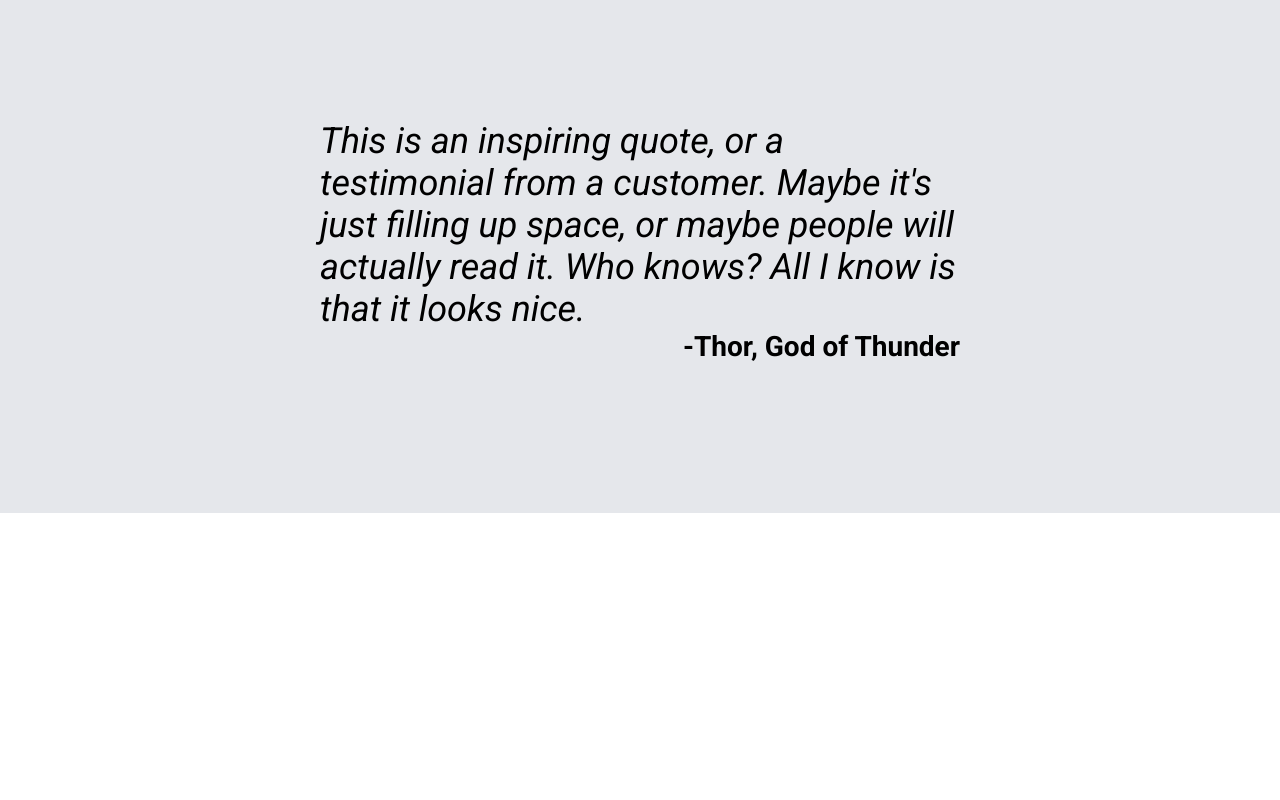
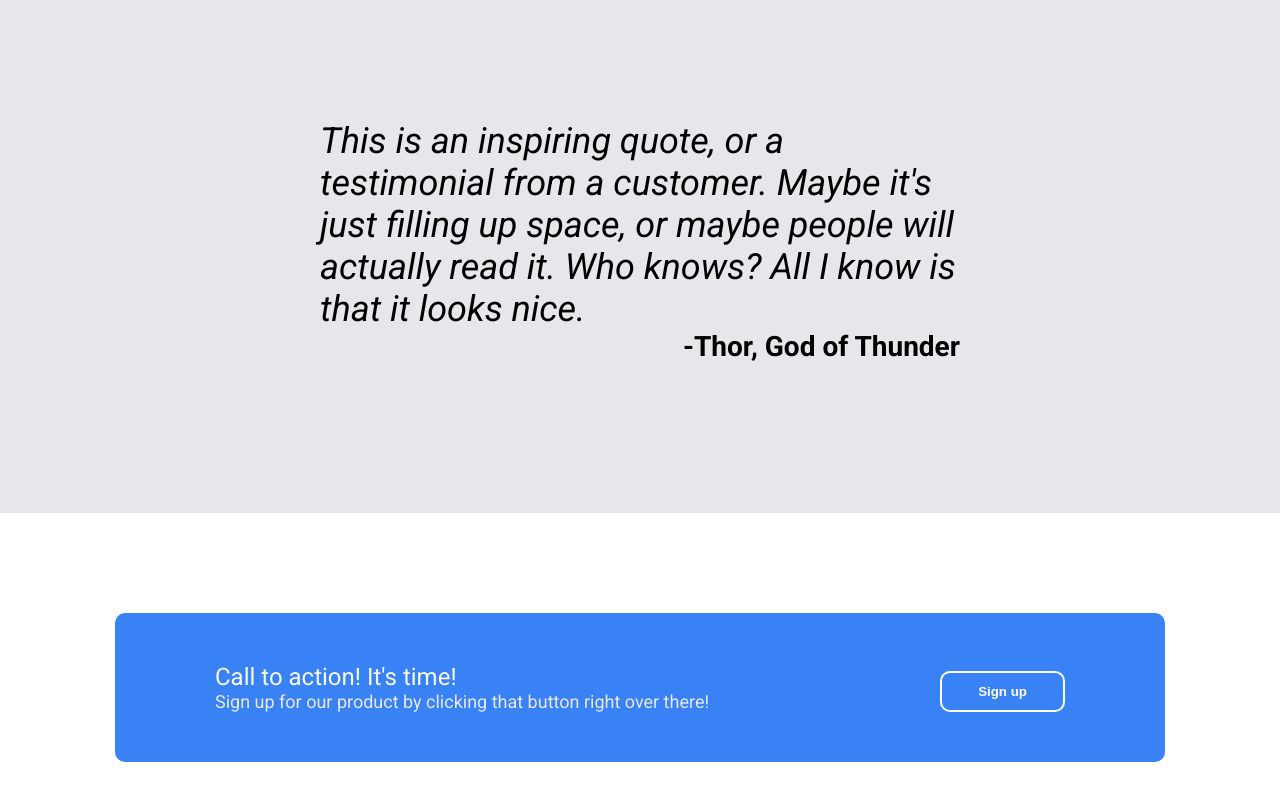
Before and after one commit to dsardinha/landing-page, a plain HTML site: page index.html in a window 1280 px wide. Shown: the part 1104-1904 px from the top of the page. Before the commit the page ends 1617 px from the top, so only its background shows below. Drawn offline with Linux system fonts and the light colour scheme.

Commit message:
Implementation of call to action section

```diff
--- a/index.html
+++ b/index.html
@@ -53,5 +53,12 @@
             is that it looks nice.</div>
         <div class="quote-author">-Thor, God of Thunder</div>
     </div>
+    <div class="call-to-action-section">
+        <div class="call-to-action-text">
+            <div class="call-to-action-primary-text">Call to action! It's time!</div>
+            <div class="call-to-action-secondary-text">Sign up for our product by clicking that button right over there!</div>
+        </div>
+        <button class="call-to-action-button">Sign up</button>
+    </div>
 </body>
 </html>
--- a/styles.css
+++ b/styles.css
@@ -48,6 +48,7 @@ button {
     color: white;
     background-color: #3882F6;
     border-radius: 10px;
+    border-style: hidden;
     padding: 8px 36px;
     margin-top: 8px;
     font-weight: bold;
@@ -96,3 +97,33 @@ button {
     font-size: 28px;
     font-weight: 700;
 }
+
+.call-to-action-section {
+    display: flex;
+    background-color: #3882F6;
+    width: 850px;
+    margin: 100px auto;
+    padding: 50px 100px;
+    border-radius: 10px;
+}
+
+.call-to-action-text {
+    display: flex;
+    flex-direction: column;
+    margin-right: auto;
+}
+
+.call-to-action-primary-text {
+    font-size: 24px;
+    color: #F9FAF8;
+}
+
+.call-to-action-secondary-text {
+    font-size: 18px;
+    color: #E5E7EB;
+}
+
+.call-to-action-button {
+    border-color: white;
+    border-style: solid;
+}
```
